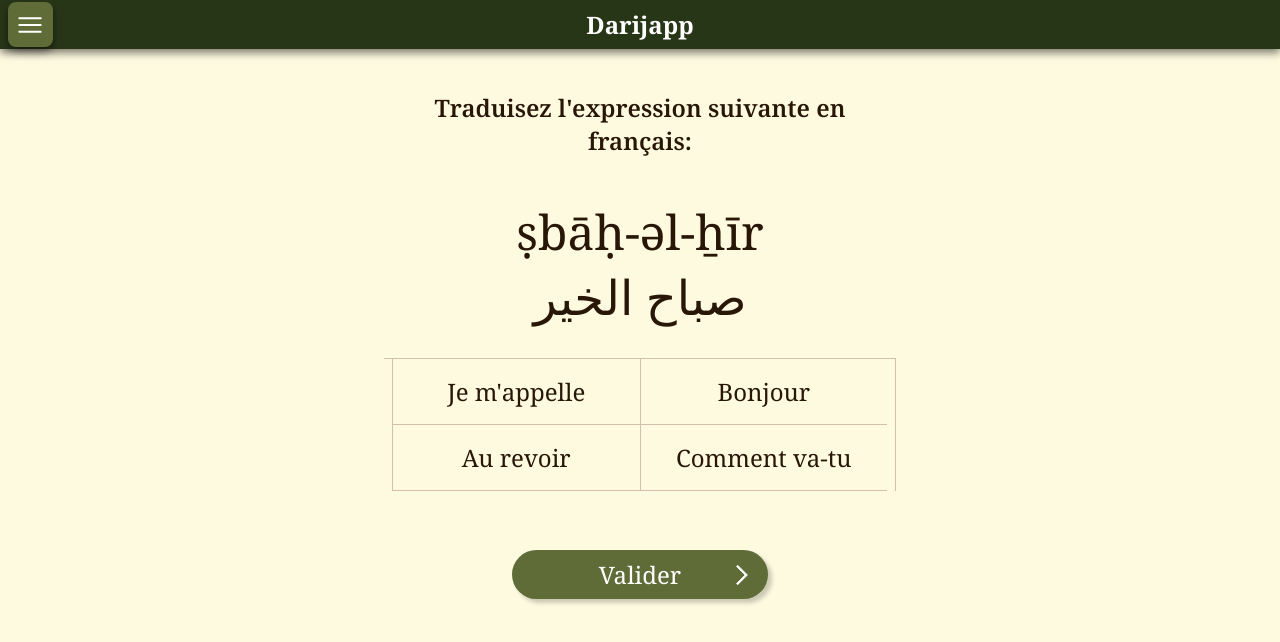
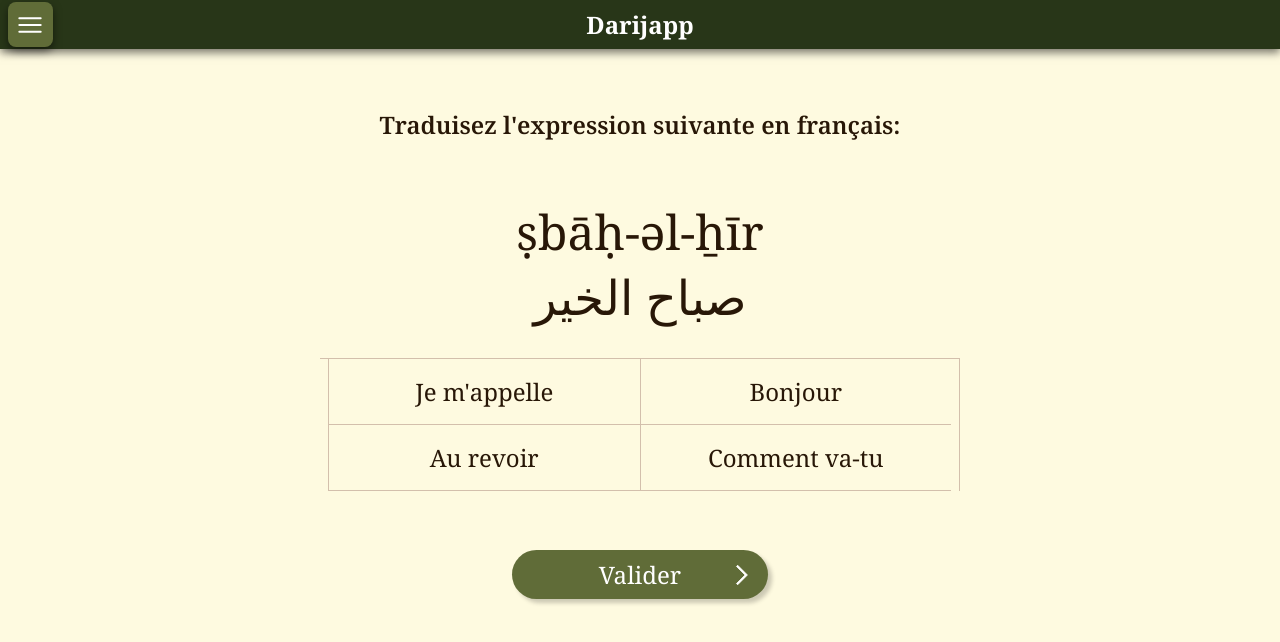
Before and after one commit to AdabLeDabe/Darijapp, a React (Vite) app in the folder darijapp-frontend/: page / in a window 1280 px wide. Shown: the top 642 px of the page. Built offline with nearby package versions, Linux system fonts and the light colour scheme.

Commit message:
Fixed width of quiz question container

```diff
--- a/darijapp-frontend/src/styles/AnswerButtons.css
+++ b/darijapp-frontend/src/styles/AnswerButtons.css
@@ -1,7 +1,7 @@
 .answers-container {
     width: 100%;
     display: flex;
-    flex-direction: row;
+    flex-direction: column;
     border-top: 1px solid var(--color-border-light);
 }
 
@@ -24,6 +24,9 @@
 
 @media (min-width: 768px) {
     .answers-container {
+        width: 40rem;
+        margin: auto;
+        flex-direction: row;
         flex-wrap: wrap;
         border-right: 1px solid var(--color-border-light);
     }
--- a/darijapp-frontend/src/styles/QuizQuestion.css
+++ b/darijapp-frontend/src/styles/QuizQuestion.css
@@ -38,7 +38,6 @@
 
 .quiz-question-container div.validation {
     grid-area: validation;
-    padding: 2rem;
 }
 
 .quiz-question-container div.transcript-text {
@@ -49,7 +48,6 @@
 
 @media (min-width: 768px) {
     .quiz-question-container {
-        width: 40vw;
         height: 80%;
         margin: auto;
     }
@@ -59,7 +57,7 @@
     }
 
     .quiz-question-container div.validation {
-        width: 25vw;
+        width: 20vw;
         margin: auto;
     }
 }
```
